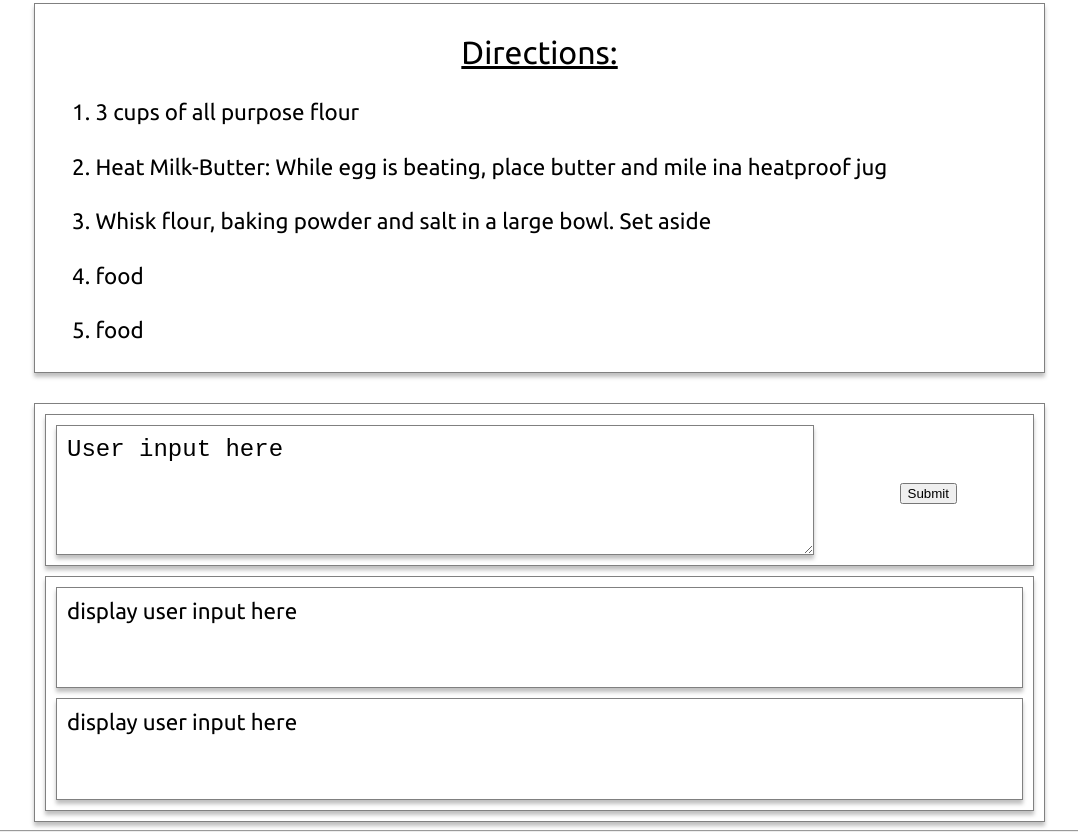
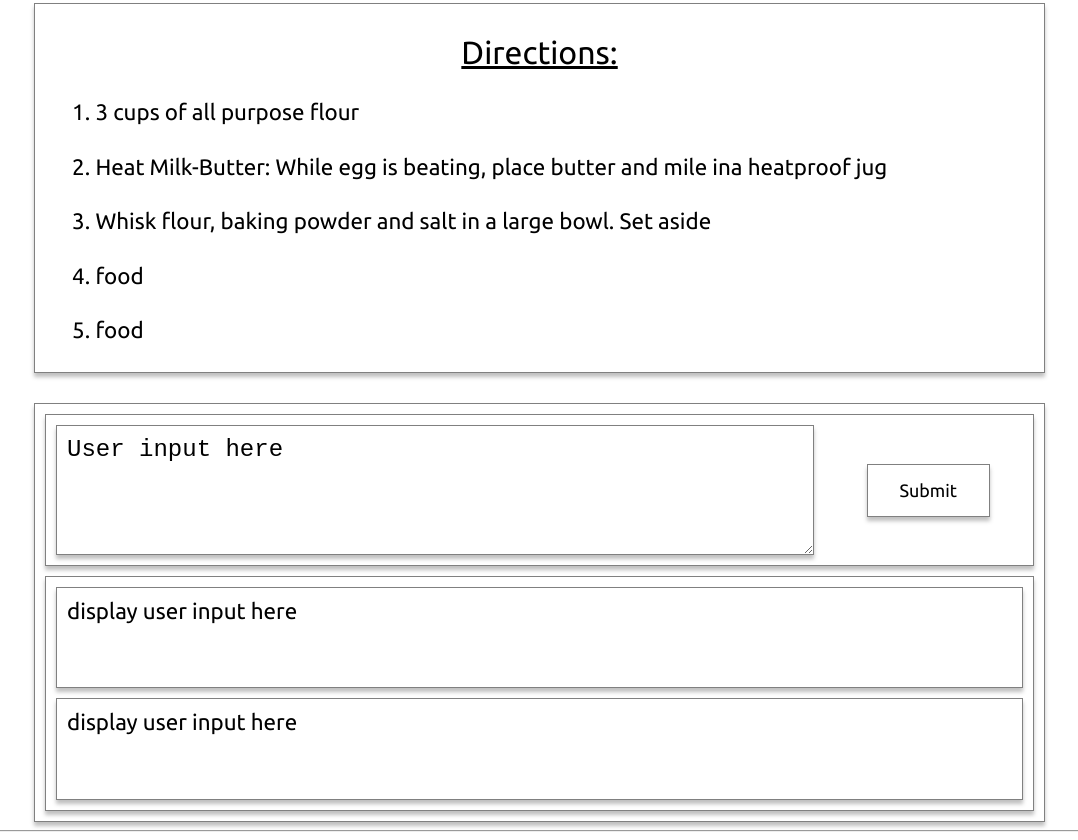
Before and after one commit to cse110-fa21-group29/cse110-fa21-group29, a website: page source/components/recipe-details/detailpage.html in a window 1280 px wide. Shown: the part 1729-2569 px from the top of the page, without its empty margins (104-1182 px from the left). Drawn offline with Linux system fonts and the light colour scheme.

Commit message:
feat(detail-page): change button size (18)

```diff
--- a/source/components/recipe-details/detailpage.html
+++ b/source/components/recipe-details/detailpage.html
@@ -124,7 +124,7 @@
 User input here</textarea
             >
             <div class="submit-box">
-              <input type="submit" value="Submit" />
+              <button class="submit-button">Submit</button>
             </div>
           </div>
 
--- a/source/components/recipe-details/style.css
+++ b/source/components/recipe-details/style.css
@@ -12,7 +12,7 @@
   height: 350px;
   margin-left: 1%;
   margin-top: 5%;
-  border-radius: 20%;
+  border-radius: 10%;
 }
 
 .title-author-box {
@@ -237,6 +237,17 @@ textarea {
   margin: auto;
 }
 
+button {
+  border: 1px solid grey;
+  padding: 15px 32px;
+  text-align: center;
+  font-family: Ubuntu;
+  font-size: 80%;
+  background-color: white;
+  box-shadow: 0px 4px 4px rgba(0, 0, 0, 0.25);
+  cursor: pointer;
+}
+
 .comment-box-reply-container {
   margin-top: 1%;
   margin-left: 1%;
```
